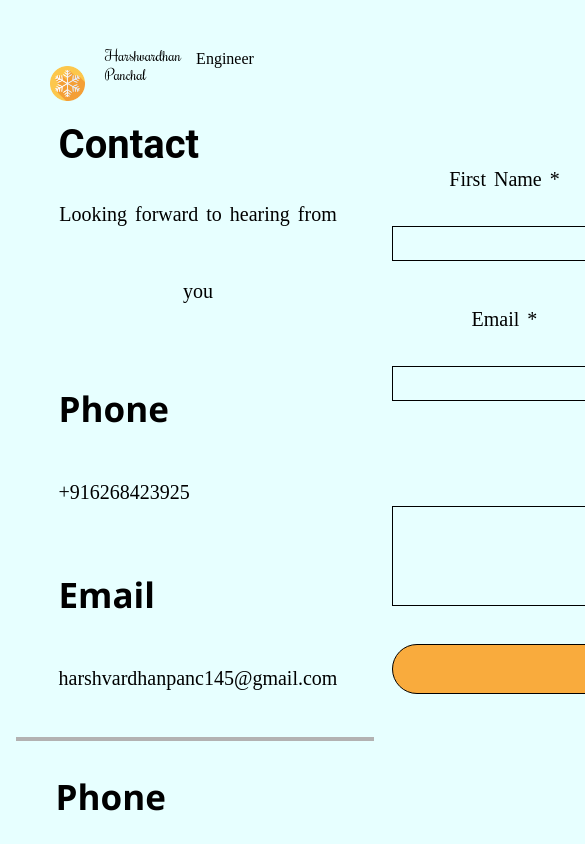
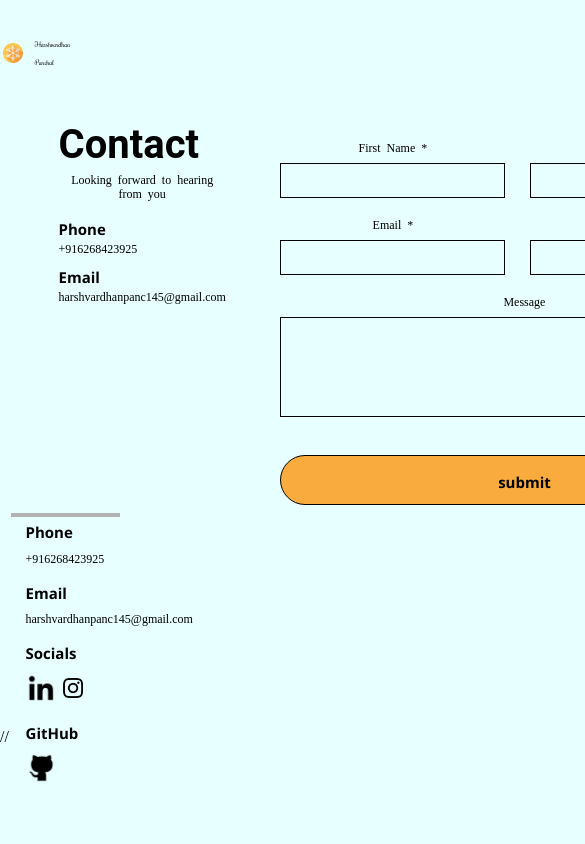
Before and after one commit to harshu-panchal/myportfolio, a React (Vite) app: page /myportfolio/Contact in a window 390 px wide. Shown: the top 844 px of the page, 585 px wide, since content can reach past the window. Built offline with nearby package versions, Linux system fonts and the light colour scheme.

Commit message:
sixth commit

```diff
--- a/src/components/responsive.css
+++ b/src/components/responsive.css
@@ -11,29 +11,38 @@
 
 /* Small mobile devices (320px - 479px) */
 @media only screen and (max-width: 479px) {
+    /* body{
+        width: 430px;
+        height: 900px;
+    } */
 
     .links {
         display: none;
     }
 
+    .navbar{
+        width: 70%;
+    }
+
     .nav-containerrr {
         display: block;
+        width: 70%;
     }
 
     .logo-text {
-        font-size: 15px;
+        font-size: 7px;
     }
 
     .logo {
-        padding-top: 50px;
-        padding-left: 50px;
-        gap: 10px;
+        padding-top:0%;
+        padding-left: 1%;
+        gap: 2px;
     }
 
     .logo-image {
-        padding-top: 20px;
-        width: 35px;
-        height: 35px;
+        padding-top: 10px;
+        width: 20px;
+        height: 20px;
     }
 
     .logo-and-content {
@@ -41,57 +50,72 @@
         text-align: center;
     }
 
+    .engineer{
+        display: none;
+    }
+
     .Home-container {
-        padding-left: 1%;
+        /* padding-left: 1%; */
         /* padding-right: 15%; */
         margin-top: 20%;
-        width: 100%;
+        margin-left: 1%;
+        width: 70%;
         text-align: center;
     }
 
     .my-image {
-        width: 300px;
-        height: 300px;
+        width: 100px;
+        height: 100px;
     }
 
     .heading {
-        font-size: 80px;
+        font-size: 30px;
         text-align: center;
         padding-bottom: 6%;
     }
 
     .sub-heading {
-        font-size: 35px;
+        font-size: 15px;
         text-align: center;
-        line-height: 90px;
-        padding-bottom: 4%;
+        line-height: 15px;
+        padding-bottom: 1%;
     }
 
     .bio {
-        font-size: 20px;
+        font-size: 12px;
         text-align: center;
-        line-height: 77px;
+        line-height: 14px;
     }
 
     .btn-container {
         text-align: center;
         /* margin-left: 58%; */
-        padding-left: 120px;
+        padding-left: 10px;
     }
 
     .buttonn {
-        width: 70px;
-        height: 70px;
+        width: 50px;
+        height: 50px;
+    }
+
+    .footer-container{
+        width: 70%;
     }
 
     .footer-data {
         display: grid;
-
+        margin-left: -20%;
+    }
+    .info{
+        margin-left: 0%;
+    }
+    .footer-line{
+        width: 40%;
     }
 
     .head {
-        /* left: -10px; */
-        margin-right: 70%;
+        left: -10px;
+        margin-right: 140%;
     }
     .creator-name{
         display: none;
@@ -400,17 +424,17 @@
 @media only screen and (max-width: 440px) {
     .Home-container {
         /* padding-left: 45%; */
-        margin-left: 10%;
+        margin-left: -2%;
         text-align: center;
 
     }
 
     .btn-container {
-        margin-left: -12%;
+        margin-left: 8%;
     }
 
     .info {
-        margin-left: 3%;
+        margin-left: 0%;
     }
 
     .socials {
```
